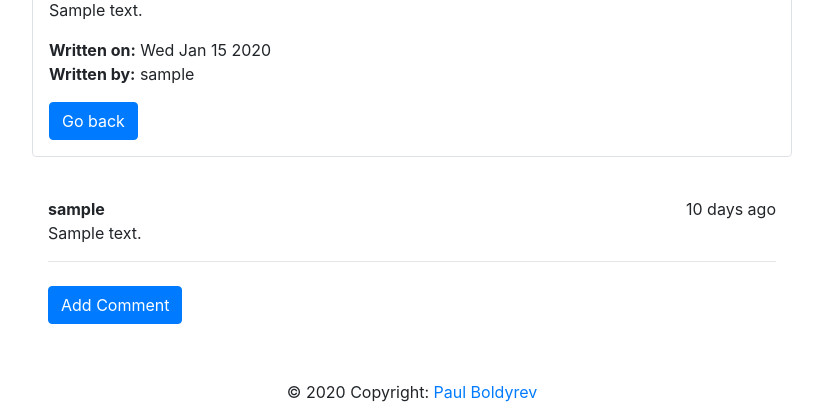
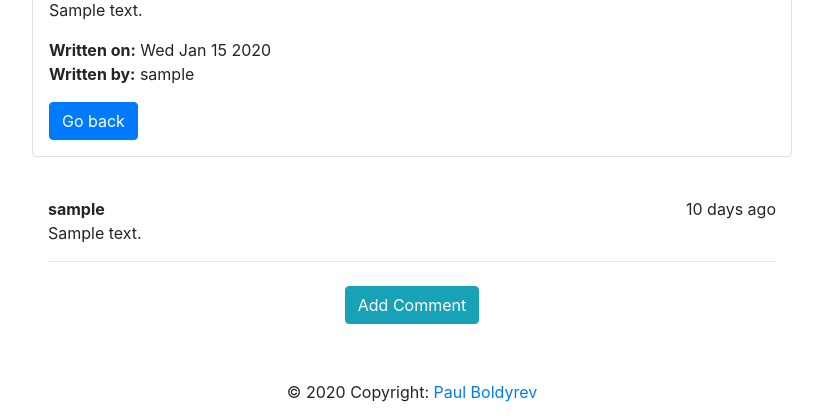
Before and after one commit to pboldyrev/rest-blogger, a Node server app: template views/blogs/blog.ejs in a window 1280 px wide. Shown: the part 719-1139 px from the top of the page, without its empty margins (228-1051 px from the left). Run offline with Node 20, Linux system fonts and the light colour scheme; the template is opened without the code that fills it: most values are stand-ins (such as "Sample title", 1, 10 or a date in 2020); grey boxes marked "Sample" are stand-in pictures; data that the repository does not hold is empty; some libraries are stand-ins or nearby versions.

Commit message:
Comment button adjustment

```diff
--- a/views/blogs/blog.ejs
+++ b/views/blogs/blog.ejs
@@ -35,7 +35,9 @@
           </div>
         </div>
       <% }); %>
-      <a href="/blogs/<%= blog._id %>/comments/new" class="mb-4 mt-2 btn btn-primary">Add Comment</a>
+      <div class="row justify-content-center">
+        <a href="/blogs/<%= blog._id %>/comments/new" class="mb-4 mt-2 btn btn-info">Add Comment</a>
+      </div>
     </div>
   </div>
 </div>
```
